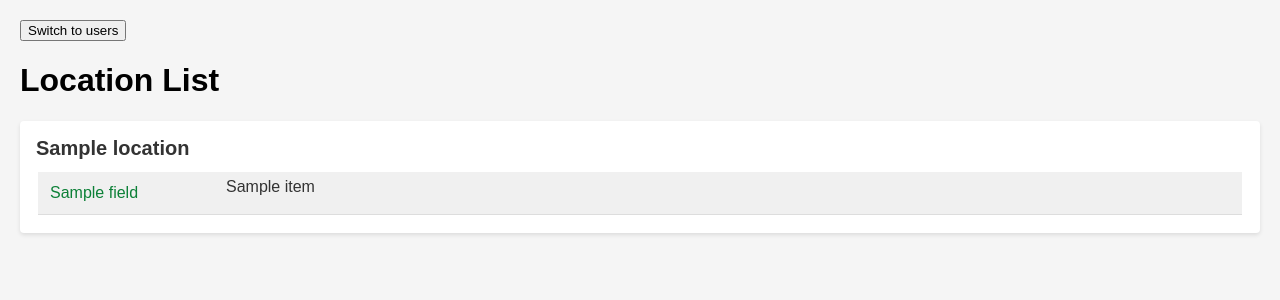
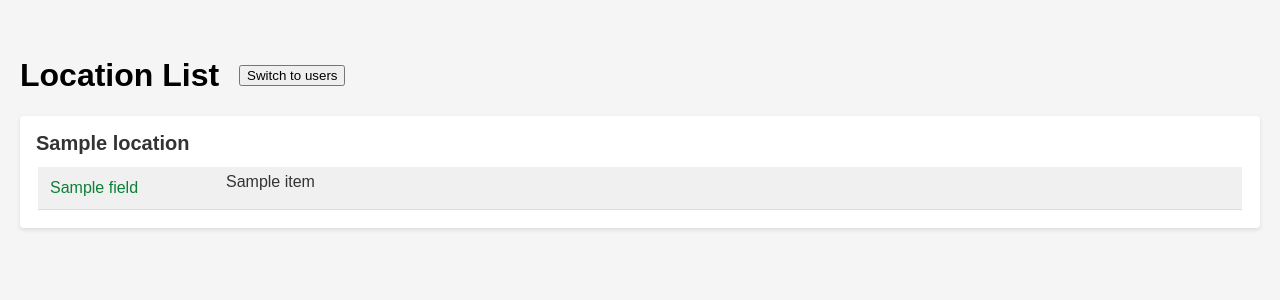
Before and after one commit to Hexy00123/SWP, a Flask app: template templates/locations.html in a window 1280 px wide. Shown: the top 300 px of the page. Run offline with Flask 2, Linux system fonts and the light colour scheme; the template is opened without the code that fills it: most values are stand-ins (such as "Sample title", 1, 10 or a date in 2020); lists and menus that the app fills with data are empty; some libraries are stand-ins or nearby versions.

Commit message:
Fixed user/location form buttons.

```diff
--- a/templates/locations.html
+++ b/templates/locations.html
@@ -2,9 +2,7 @@
 <html>
 <head>
     <title>Location List</title>
-    <button onclick="GetURL()">
-        Switch to users
-    </button>
+
     <p id="url"></p>
 
     <script>
@@ -28,6 +26,20 @@
             border-radius: 4px;
             padding: 16px;
             margin-bottom: 16px;
+        }
+
+        .header {
+            display: flex;
+            flex-direction: row;
+            align-items: center;
+            justify-content: flex-start;
+
+        }
+
+        .header_text {
+            display: block;
+            margin-right: 20px;
+
         }
 
         h2 {
@@ -90,23 +102,15 @@
         }
     </style>
     <script src="https://maps.googleapis.com/maps/api/js?key=YOUR_API_KEY"></script>
-    <script>
-        function initMap(lat, lng) {
-            var location = {lat: parseFloat(lat), lng: parseFloat(lng)};
-            var map = new google.maps.Map(document.getElementById("map"), {
-                zoom: 15,
-                center: location
-            });
-            var marker = new google.maps.Marker({
-                position: location,
-                map: map
-            });
-        }
-    </script>
 </head>
 <body>
-<h1>Location List</h1>
+<div class="header">
+<h1 class="header_text">Location List</h1>
 
+<button onclick="GetURL()">
+    Switch to users
+</button>
+</div>
 {% for location in locations %}
 <div class="location-card">
     <h2>{{ location.name }}</h2>
```
Also changed, not shown: templates/users.html (+33 -5 lines).
